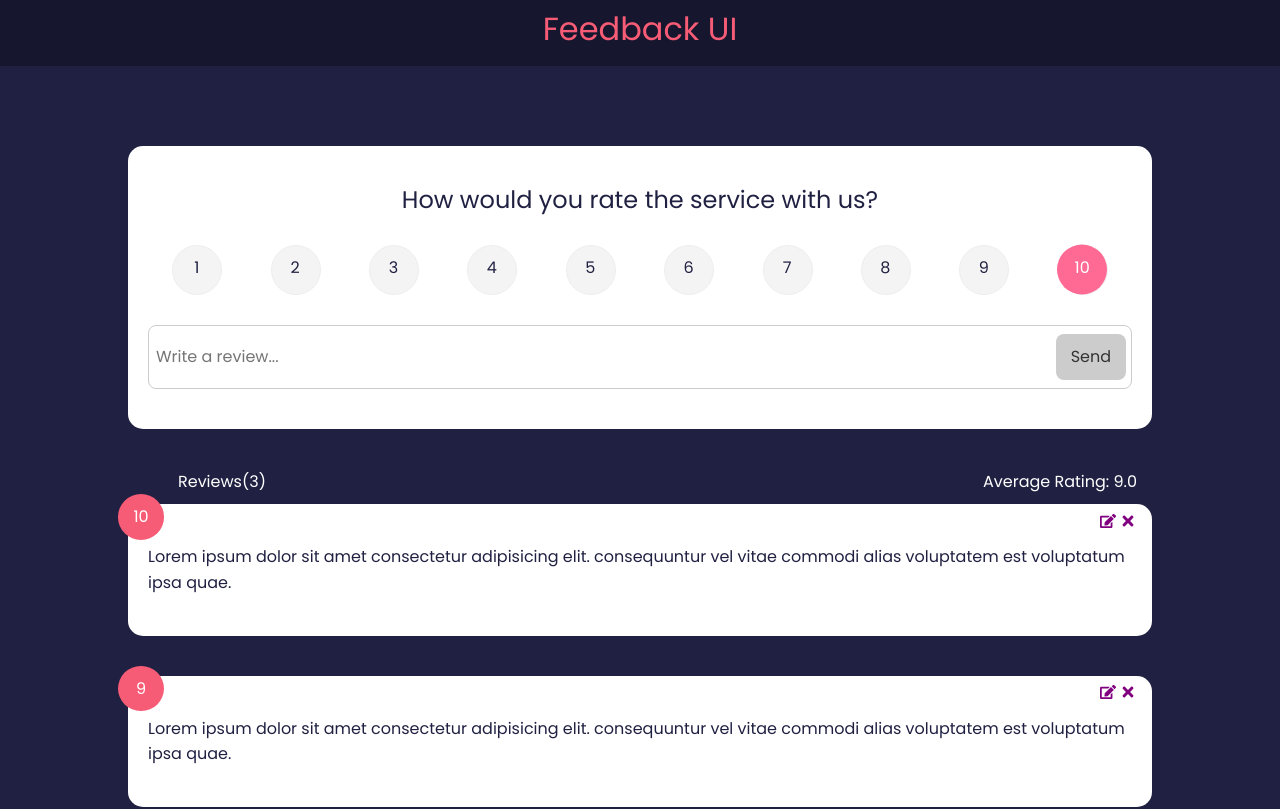
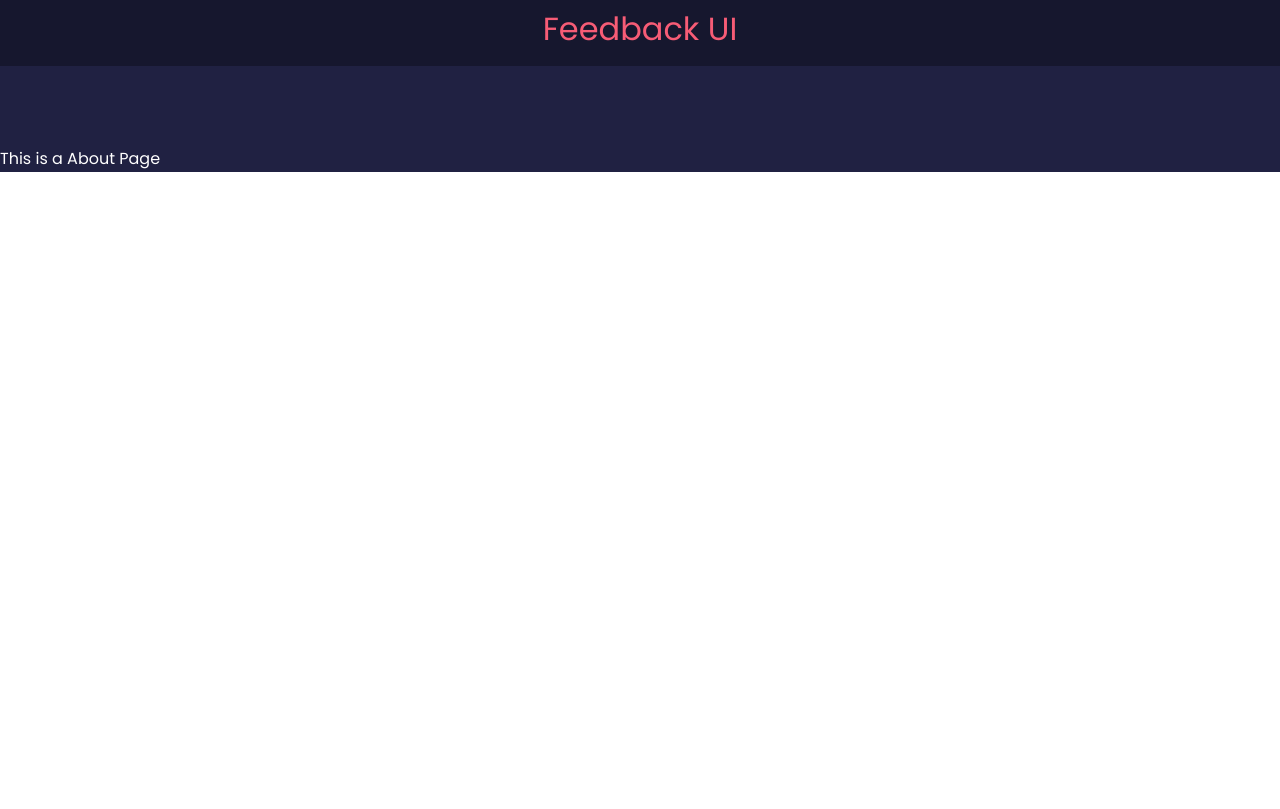
Before and after one commit to Somayyeh094/feedback-app, a React (Create React App) app: page /about in a window 1280 px wide. Shown: the top 809 px of the page. Built offline with nearby package versions, Linux system fonts and the light colour scheme.

Commit message:
added router

```diff
--- a/package.json
+++ b/package.json
@@ -12,6 +12,7 @@
     "react": "^19.1.0",
     "react-dom": "^19.1.0",
     "react-icons": "^5.5.0",
+    "react-router-dom": "^7.6.3",
     "react-scripts": "5.0.1",
     "uuid": "^11.1.0",
     "web-vitals": "^2.1.4"
--- a/src/App.js
+++ b/src/App.js
@@ -1,10 +1,12 @@
 import { useState } from "react";
 import { v4 as uuid4 } from "uuid";
+import { BrowserRouter as Router, Route, Routes } from "react-router-dom";
 import FeedbackList from "./components/FeedbackList";
 import Header from "./components/Header";
 import FeedbackData from "./components/shared/FeedbackData";
 import FeedbackStats from "./components/FeedbackStats";
 import FeedbackForm from "./components/FeedbackForm";
+import AboutPage from "./components/pages/AboutPage";
 
 
 function App() {
@@ -23,9 +25,24 @@
   return (
     <div className="App">
       <Header />
-      <FeedbackForm handleAdd={ addFeedback} />
-      <FeedbackStats feedbacks={feedback}/>
-      <FeedbackList feedbacks={feedback} handleDelete={deleteFeedback} />
+      <Router>
+        <Routes>
+          <Route
+            path="/"
+            element={
+              <>
+                <FeedbackForm handleAdd={addFeedback} />;
+                <FeedbackStats feedbacks={feedback} />;
+                <FeedbackList
+                  feedbacks={feedback}
+                  handleDelete={deleteFeedback}
+                />
+              </>
+            }
+          />
+          <Route path="/about" element={<AboutPage />} />
+        </Routes>
+      </Router>
     </div>
   );
 }
--- /dev/null
+++ b/src/components/pages/AboutPage.jsx
@@ -0,0 +1,11 @@
+import React from 'react'
+
+function AboutPage() {
+  return (
+    <div>
+      This is a About Page
+    </div>
+  )
+}
+
+export default AboutPage
--- a/src/index.css
+++ b/src/index.css
@@ -8,7 +8,7 @@
   background-color: #202142;
   color: #fff;
   line-height: 1.6;
-  min-height: 100vh;
+  min-height: 100%;
 }
 .Header {
   background: rgba(0, 0, 0, 0.3);
```
Also changed, not shown: 1 other file (tests, documents, lock files or other folders).
